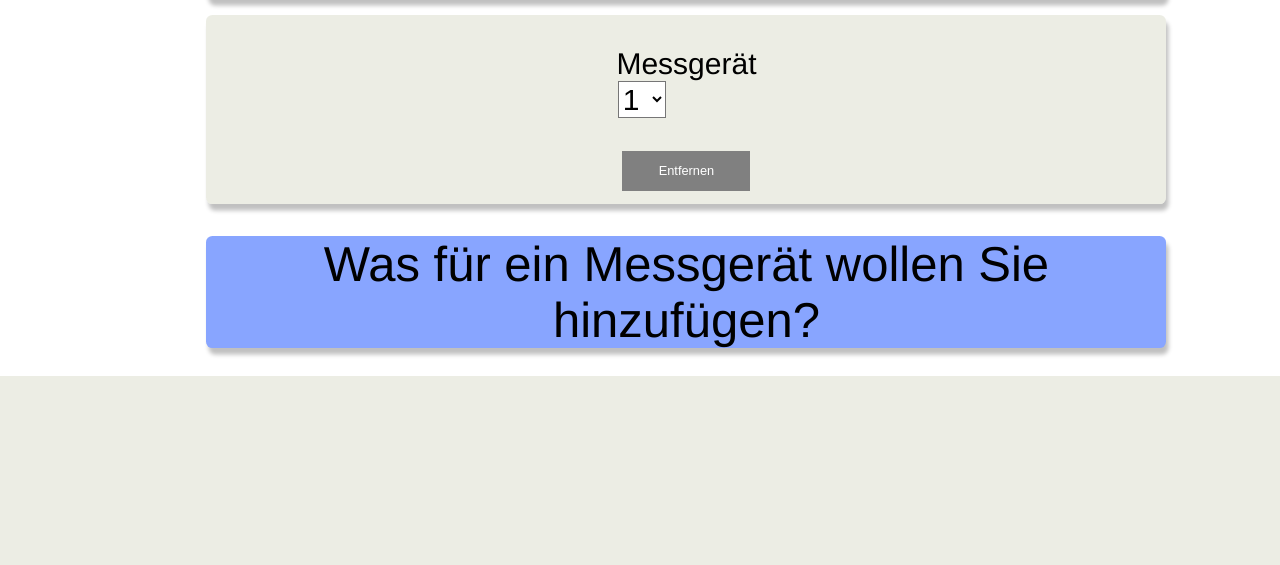
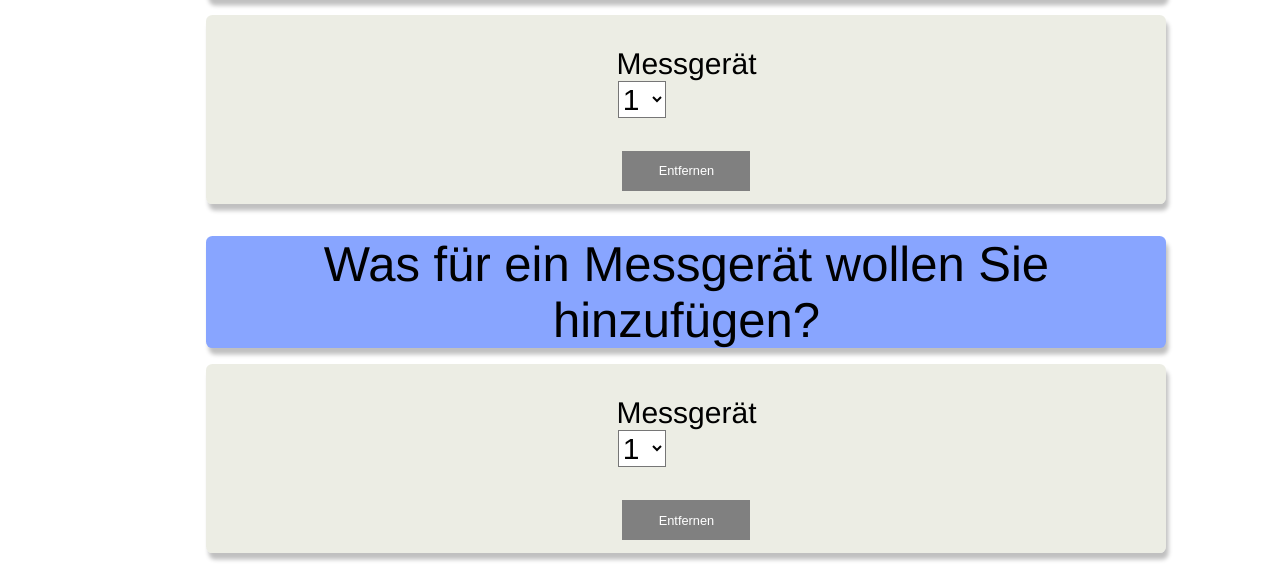
Before and after one commit to Ni-o-iN/MEP-abbvie, a Flask app: page /administration in a window 1280 px wide. Shown: the part 1248-1813 px from the top of the page. Before the commit the page ends 1624 px from the top, so only its background shows below. Run offline with Flask 3, Linux system fonts and the light colour scheme.

Commit message:
admin seite erweitert

```diff
--- a/templates/Deutsch/admin.html
+++ b/templates/Deutsch/admin.html
@@ -175,9 +175,24 @@
                     <div class="settings-headline">
                         Was für ein Messgerät wollen Sie hinzufügen?
                     </div>
-                    <div class="settings-block">
-
-                    </div>
+                    <form>
+                        <div class="settings-block">
+                            <p class="row">
+                                <label for="soundmeter-id">Messgerät</label>
+                                <select id="soundmeter" name="soundmeter-id">
+                                    <option value="1">1</option>
+                                    <option value="2">2</option>
+                                    <option value="3">3</option>
+                                    <option value="4">4</option>
+                                    <option value="5">5</option>
+                                    <option value="6">6</option>
+                                    <option value="7">7</option>
+                                    <option value="...">...</option>
+                                </select>
+                            </p>
+                            <input type="submit" id="soundmeter-delete-submit" type="submit" value="Entfernen">
+                        </div>
+                    </form>
                 </div>
             </div>
         </div>
```
